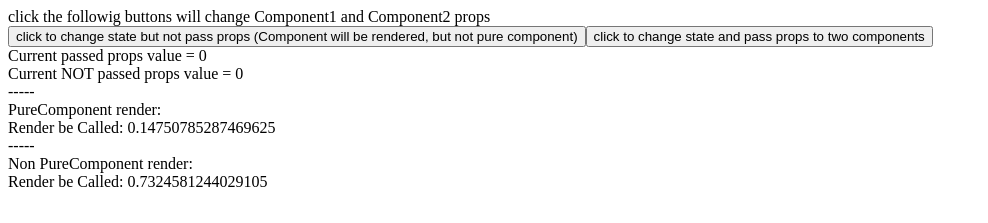
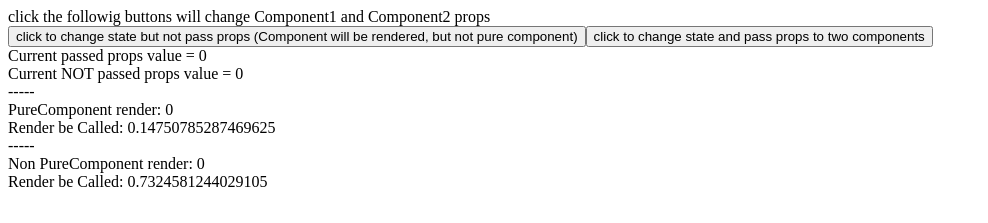
Before and after one commit to tearstains/react-high-level-api-test, a React (Create React App) app: page /pure-component in a window 1280 px wide. Shown: the top 223 px of the page, without its empty margins (0-988 px from the left). Built offline with nearby package versions, Linux system fonts and the light colour scheme.

Commit message:
[fix] pure component

```diff
--- a/src/components/PureComponentExp.js
+++ b/src/components/PureComponentExp.js
@@ -5,7 +5,7 @@ class IsPureComponent extends PureComponent {
 		return (
 			<div>
 				<div>-----</div>
-				<div>PureComponent render: {this.props.value}</div>
+				<div>PureComponent render: {this.props.state}</div>
 				<div>Render be Called: {Math.random()}</div>
 			</div>
 		);
@@ -17,7 +17,7 @@ class NonComponent extends Component {
 		return (
 			<div>
 				<div>-----</div>
-				<div>Non PureComponent render: {this.props.value}</div>
+				<div>Non PureComponent render: {this.props.state}</div>
 				<div>Render be Called: {Math.random()}</div>
 			</div>
 		);
```
